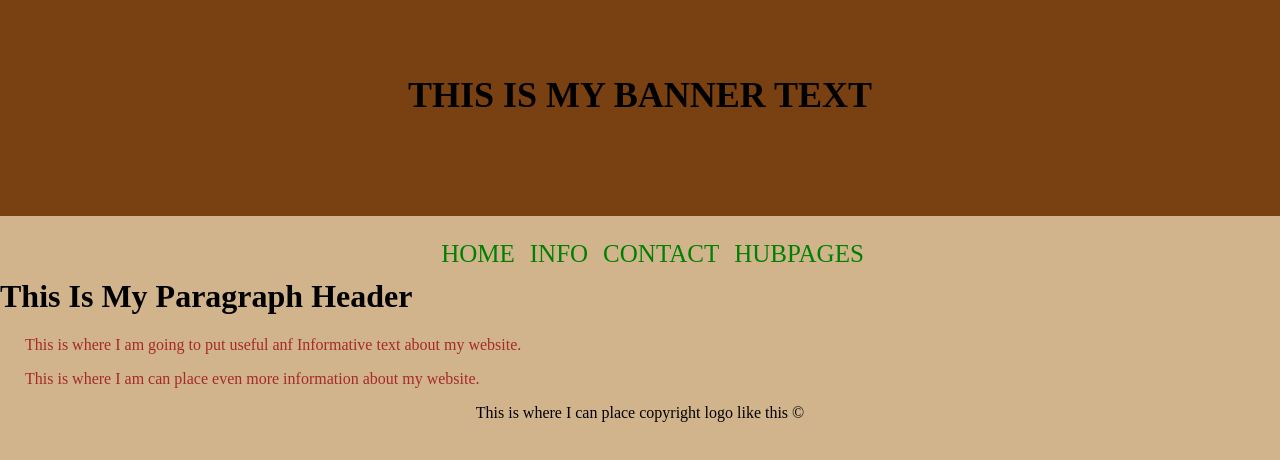
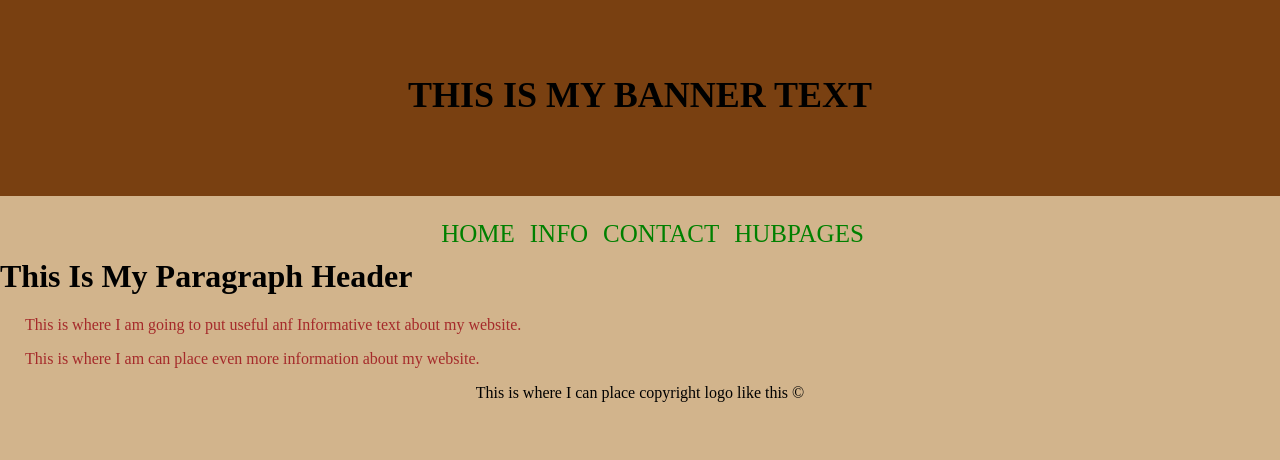
Before and after one commit to Kaidyn-hub/CSS-BASIC, a plain HTML site: page index.html in a window 1280 px wide. Drawn offline with Linux system fonts and the light colour scheme.

Commit message:
Update style.css

```diff
--- a/style.css
+++ b/style.css
@@ -3,7 +3,7 @@ header{
     background-color: rgb(121, 64, 17);
     text-align: center;
     padding: 50px;
-    padding-bottom: 30px;
+    padding-bottom: 10px;
     font-size: large;
 }
 
@@ -14,7 +14,7 @@ body{
 
 .link-container{
     position: relative;
-    bottom: -100px;
+    bottom: -80px;
 }
 
 ul{
```
